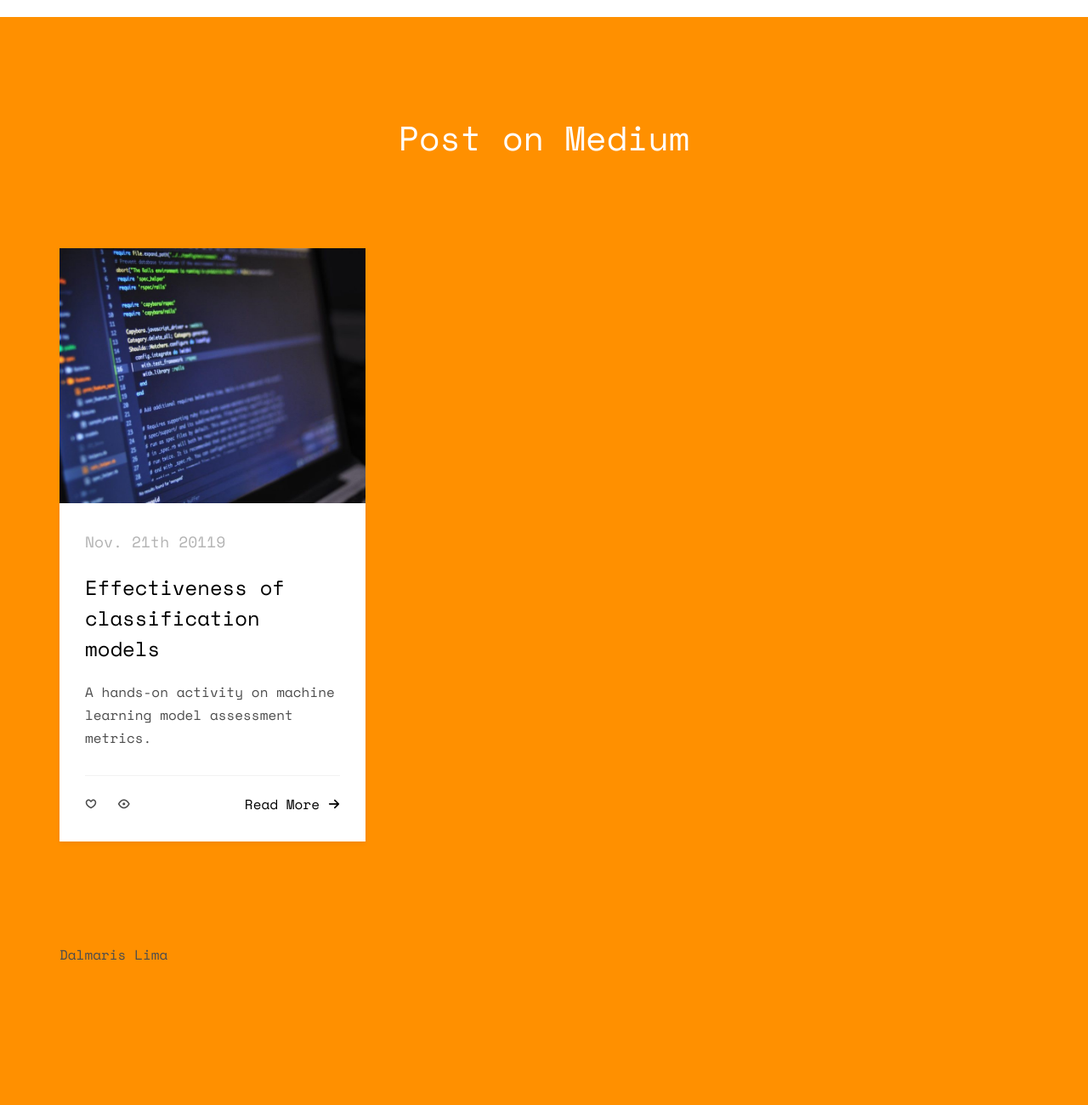
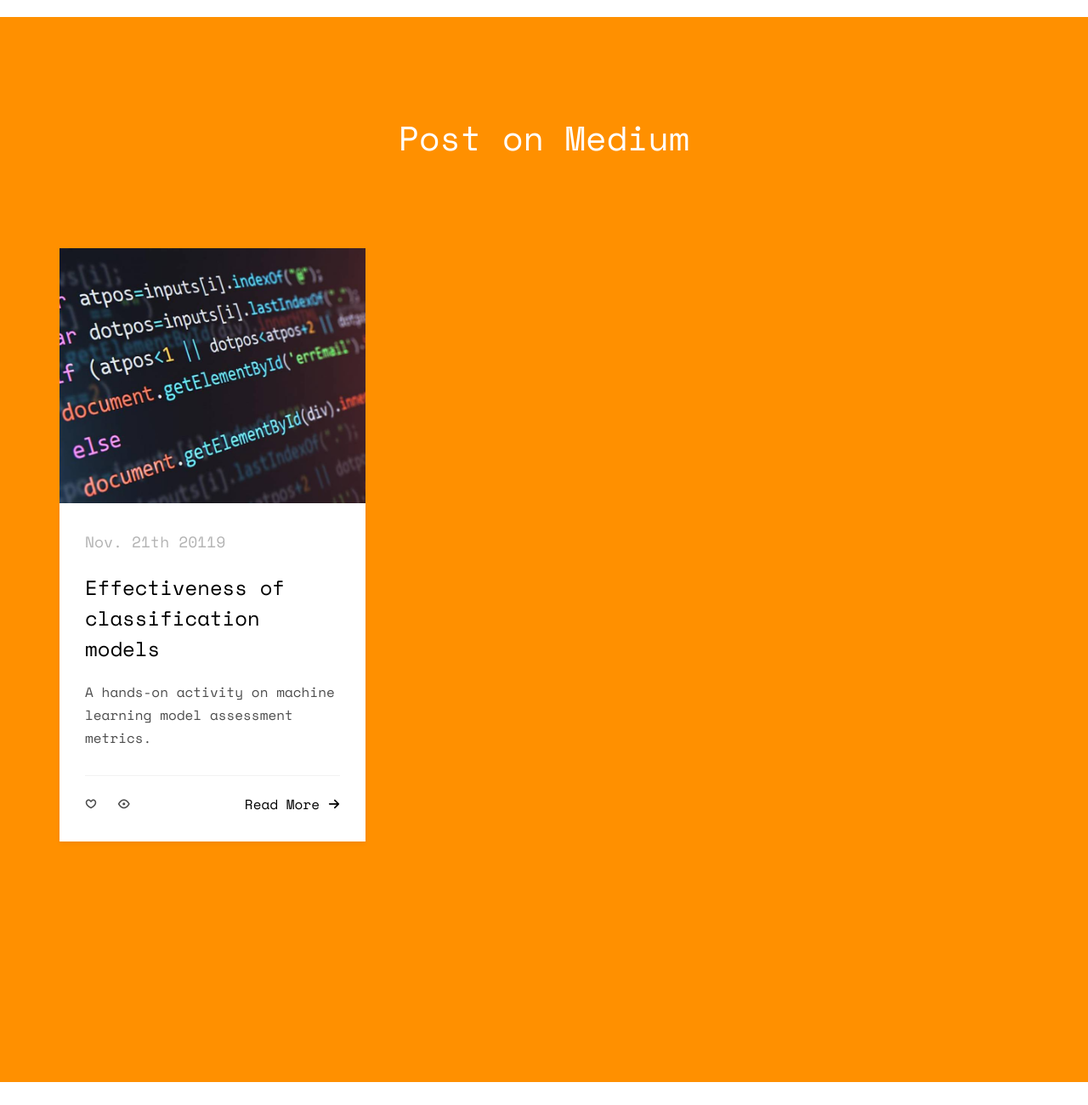
Before and after one commit to DalmarisL/DalmarisL, a plain HTML site: page index.html in a window 1280 px wide. Shown: the part 2787-4087 px from the top of the page at 85% size. After the commit the page ends 4060 px from the top, so only its background shows below. Drawn offline with nearby package versions, Linux system fonts and the light colour scheme; some packages are replaced by stand-ins of ours; no server answers; files whose address does not match are found by name.

Commit message:
sixth commit

```diff
--- a/index.html
+++ b/index.html
@@ -183,7 +183,7 @@
 			<div class="row">
 				<div class="col-md-4">
 					<div class="fh5co-blog animate-box">
-						<a href="#" class="blog-bg" style="background-image: url(images/medim.jpeg);"></a>
+						<a href="#" class="blog-bg" style="background-image: url(images/medim.jpg);"></a>
 						<div class="blog-text">
 							<span class="posted_on">Nov. 21th 20119</span>
 							<h3><a href="https://medium.com/@dlm_32522/effectiveness-of-classification-models-86850b169851">Effectiveness of classification models</a></h3>
@@ -201,7 +201,7 @@
 		<div class="container">
 			<div class="row">
 				<div class="col-md-12">
-					<p> Dalmaris Lima</p>
+					<p></p>
 				</div>
 			</div>
 		</div>
```
Also changed, not shown: images/medim.jpg (added).
